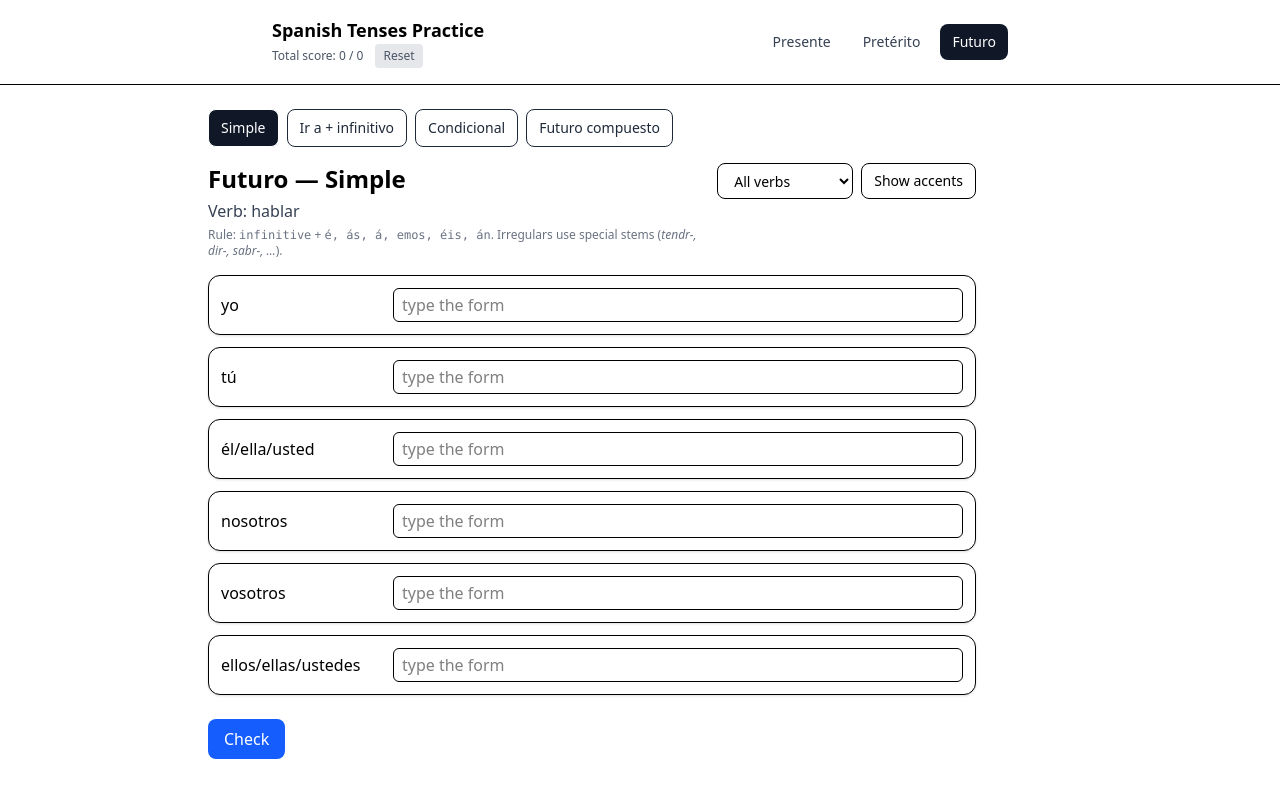
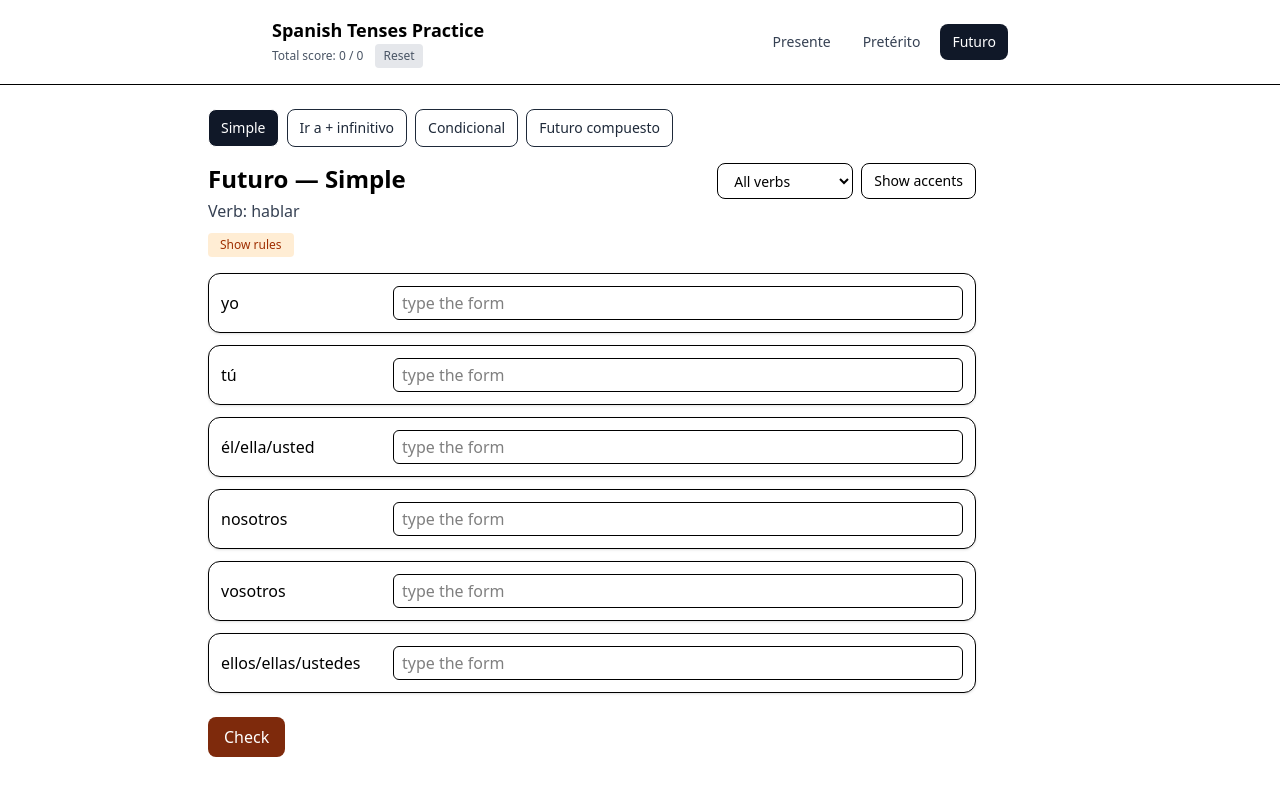
Before and after one commit to AniaNiedzialek/lingo-playground, a React (Vite) app in the folder spanish-tenses/: page /future in a window 1280 px wide. Built offline with nearby package versions, Linux system fonts and the light colour scheme.

Commit message:
added a show rules button

```diff
--- a/spanish-tenses/src/pages/Future.jsx
+++ b/spanish-tenses/src/pages/Future.jsx
@@ -80,7 +80,7 @@ const rndNext = (max, avoid) =>
 export default function Future({ onRoundScore }) {
   const [mode, setMode] = useState("simple");
   const [filter, setFilter] = useState("all"); // simple-only: all | regular | irregular
-
+  const [showRules, setShowRules] = useState(false)
   const [idx, setIdx] = useState(0);
   const [answers, setAnswers] = useState({});
   const [checked, setChecked] = useState(false);
@@ -192,6 +192,7 @@ export default function Future({ onRoundScore }) {
       {/* SIMPLE */}
       {mode === "simple" && (
         <>
+
           <div className="flex items-start justify-between gap-3">
             <div>
               <h2 className="text-2xl font-semibold">Futuro — Simple</h2>
@@ -200,11 +201,29 @@ export default function Future({ onRoundScore }) {
                   Verb: <span className="font-medium">{item.verb}</span>
                 </p>
               )}
-              <p className="mt-1 text-xs text-gray-500">
-                Rule: <code>infinitive</code> + <code>é, ás, á, emos, éis, án</code>.
-                Irregulars use special stems (<em>tendr-, dir-, sabr-, …</em>).
-              </p>
+              <div className="mt-2">
+                <button
+                  onClick={() => setShowRules((s) => !s)}
+                  className="px-3 py-1 rounded bg-orange-100 text-orange-800 hover:bg-orange-300 text-xs"
+                >
+                  {showRules ? "Hide rules" : "Show rules"}
+                </button>
+
+                {showRules && (
+                  <div className="mt-2 p-3 rounded border bg-orange-50 text-xs leading-relaxed">
+                    <p>
+                      <strong>Rule:</strong> <code>infinitive</code> + <em>é, ás, á, emos, éis, án</em>.
+                    </p>
+                    <p className="mt-1">
+                      Irregulars use special stems (<em>tendr-, dir-, sabr-, …</em>).
+                    </p>
+                  </div>
+                )}
+              </div>
+
+
             </div>
+
 
             <div className="flex gap-2">
               <select
@@ -261,10 +280,31 @@ export default function Future({ onRoundScore }) {
                   Verb: <span className="font-medium">{item.verb}</span>
                 </p>
               )}
-              <p className="mt-1 text-xs text-gray-500">
-                Pattern: <em>voy/vas/va/vamos/vais/van</em> + <code>a</code> + infinitive
-                (e.g., <em>voy a estudiar</em>).
-              </p>
+              <div className="mt-2">
+                <button
+                  onClick={() => setShowRules((s) => !s)}
+                  className="px-3 py-1 rounded bg-orange-100 text-orange-800 hover:bg-orange-300 text-xs"
+                >
+                  {showRules ? "Hide rules" : "Show rules"}
+                </button>
+
+                {showRules && (
+                  <div className="mt-2 p-3 rounded border bg-orange-50 text-xs leading-relaxed">
+                    <p>
+                      <strong>Rule:</strong> <em>voy/vas/va/vamos/vais/van</em> + <code>a</code> + infinitive
+                      (e.g., <em>voy a estudiar</em>).
+                    </p>
+
+                  </div>
+                )}
+              </div>
+                    {/* <p className="mt-1 text-xs text-gray-500">
+                      <strong>Rule:</strong><em>voy/vas/va/vamos/vais/van</em> + <code>a</code> + infinitive
+                      (e.g., <em>voy a estudiar</em>).
+                    </p>  */}
+
+
+
             </div>
 
             <button
@@ -357,10 +397,8 @@ function FooterButtons({ checked, check, next, lastScore }) {
       {!checked ? (
         <button
           onClick={check}
-          className="px-4 py-2 rounded-lg bg-blue-600 text-white hover:bg-blue-700 transition"
-        >
-          Check
-        </button>
+          className="px-4 py-2 rounded-lg bg-orange-900 text-white hover:bg-orange-700 transition">Check</button>
+
       ) : (
         <button
           onClick={next}
--- a/spanish-tenses/src/pages/Past.jsx
+++ b/spanish-tenses/src/pages/Past.jsx
@@ -132,6 +132,7 @@ export default function Past({ onRoundScore }) {
   // filters per mode
   const [filterIndef, setFilterIndef] = useState("all");       // all | regular | irregular
   const [filterImperf, setFilterImperf] = useState("all");     // all | regular | irregular
+  const [showRules, setShowRules] = useState(false);
 
   const [idx, setIdx] = useState(0);
   const [answers, setAnswers] = useState({});
@@ -244,10 +245,31 @@ export default function Past({ onRoundScore }) {
                 Verb: <span className="font-medium">{item.verb}</span>
               </p>
             )}
-            <p className="mt-1 text-xs text-gray-500">
-              Regular endings: <code>-ar → é, aste, ó, amos, asteis, aron</code> ·{" "}
-              <code>-er/-ir → í, iste, ió, imos, isteis, ieron</code>. Irregulars use special forms.
+            <div className="mt-2">
+                <button
+                  onClick={() => setShowRules((s) => !s)}
+                  className="px-3 py-1 rounded bg-orange-100 text-orange-800 hover:bg-orange-300 text-xs"
+                >
+                  {showRules ? "Hide rules" : "Show rules"}
+                </button>
+
+                {showRules && (
+                  <div className="mt-2 p-3 rounded border bg-orange-50 text-xs leading-relaxed">
+                    <p>
+                      <strong>Rule (regular -ar):</strong>{" "}
+                      <code>-é, -aste, -ó, -amos, -asteis, -aron</code>
                     </p>
+                    <p className="mt-1">
+                      <strong>Rule (regular -er / -ir):</strong>{" "}
+                      <code>-í, -iste, -ió, -imos, -isteis, -ieron</code>
+                    </p>
+                    <p className="mt-1">
+                      Many verbs are irregular with special stems (e.g.,{" "}
+                      <em>tener → tuve, estar → estuve, decir → dije</em>).
+                    </p>
+                  </div>
+                )}
+              </div>
           </div>
 
           <div className="flex gap-2">
@@ -279,11 +301,25 @@ export default function Past({ onRoundScore }) {
                 Verb: <span className="font-medium">{item.verb}</span>
               </p>
             )}
+              <div className="mt-2">
+                <button
+                  onClick={() => setShowRules((s) => !s)}
+                  className="px-3 py-1 rounded bg-orange-100 text-orange-800 hover:bg-orange-200 text-xs"
+                >
+                  {showRules ? "Hide rules" : "Show rules"}
+                </button>
+
+                {showRules && (
+                  <div className="mt-2 p-3 rounded border bg-orange-50 text-xs leading-relaxed">
                     <p className="mt-1 text-xs text-gray-500">
                       Regular endings: <code>-ar → aba, abas, aba, ábamos, abais, aban</code> ·{" "}
                       <code>-er/-ir → ía, ías, ía, íamos, íais, ían</code>. Irregulars:{" "}
                       <em>ser: era/eras/…</em>, <em>ir: iba/ibas/…</em>, <em>ver: veía/veías/…</em>.
                     </p>
+                  </div>
+                )}
+              </div>
+
           </div>
 
           <div className="flex gap-2">
--- a/spanish-tenses/src/pages/Present.jsx
+++ b/spanish-tenses/src/pages/Present.jsx
@@ -134,9 +134,8 @@ export default function Present({ onRoundScore }) {
 
       <div className="flex items-center gap-3 mt-6">
         {!checked ? (
-          <button onClick={check} className="px-4 py-2 rounded-lg bg-blue-600 text-white hover:bg-blue-700 transition">
-            Check
-          </button>
+          <button onClick={check} className="px-4 py-2 rounded-lg bg-orange-900 text-white hover:bg-orange-700 transition">Check</button>
+
         ) : (
           <button onClick={next} className="px-4 py-2 rounded-lg bg-gray-900 text-white hover:bg-gray-800 transition">
             Next verb
```
Lines whose indentation alone changed are shown as unchanged.
